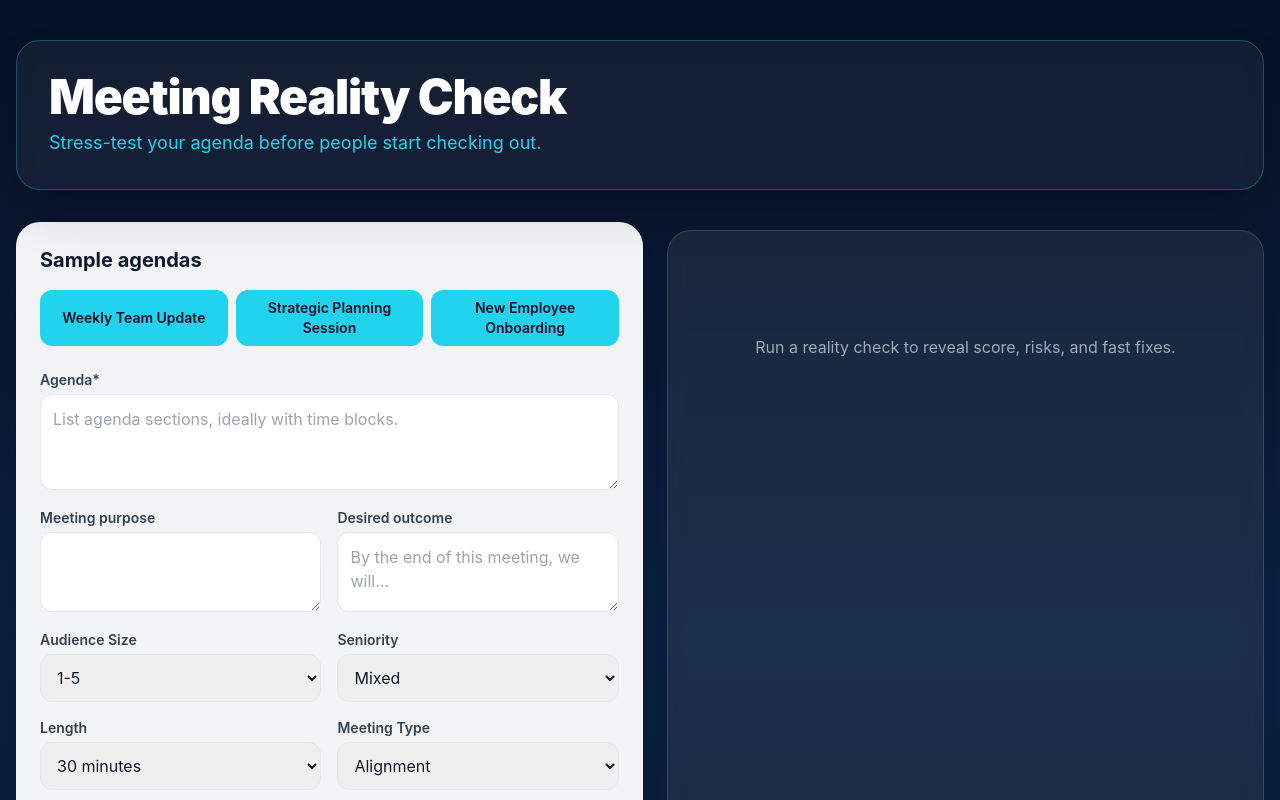
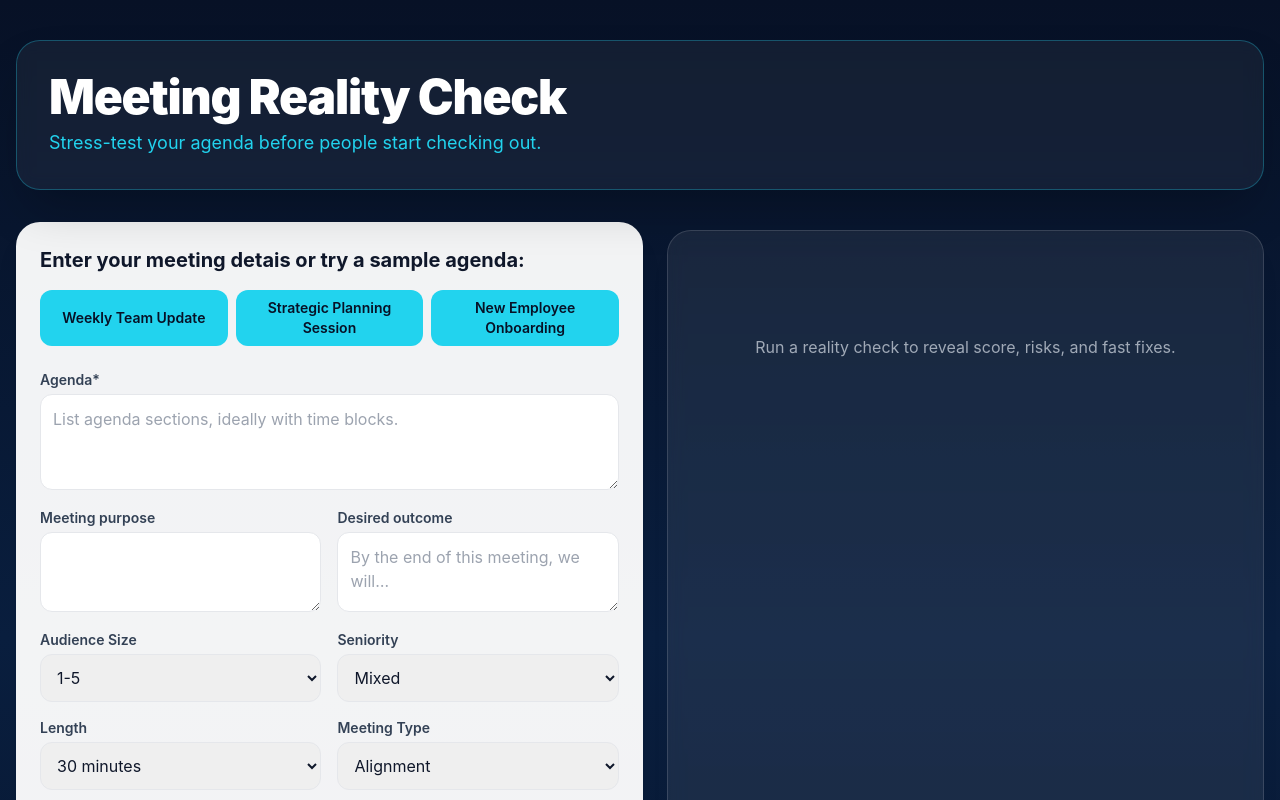
Before and after one commit to benjaparke/rate_my_meeting, a React (Vite) app: page / in a window 1280 px wide. Shown: the top 800 px of the page. Built offline with nearby package versions, Linux system fonts and the light colour scheme; the HTML template or start-up script is replaced by a standard one.

Commit message:
Update App.jsx

```diff
--- a/src/App.jsx
+++ b/src/App.jsx
@@ -187,7 +187,7 @@ const riskColor = useMemo(() => {
 
         <section className="grid gap-6 lg:grid-cols-[1fr_1fr] xl:grid-cols-[1.05fr_1fr]">
           <div className="rounded-3xl bg-white/95 p-6 text-slate-900 shadow-xl">
-            <h2 className="text-xl font-bold">Sample agendas</h2>
+            <h2 className="text-xl font-bold">Enter your meeting detais or try a sample agenda:</h2>
             <div className="mt-4 grid gap-2 sm:grid-cols-2 xl:grid-cols-3">
               {Object.entries(sampleAgendas).map(([key, sample]) => (
                 <button key={key} onClick={() => setForm(sample.data)} className="rounded-xl bg-teal px-3 py-2 text-sm font-semibold text-navy transition hover:scale-[1.02] hover:bg-cyan-300">
```
